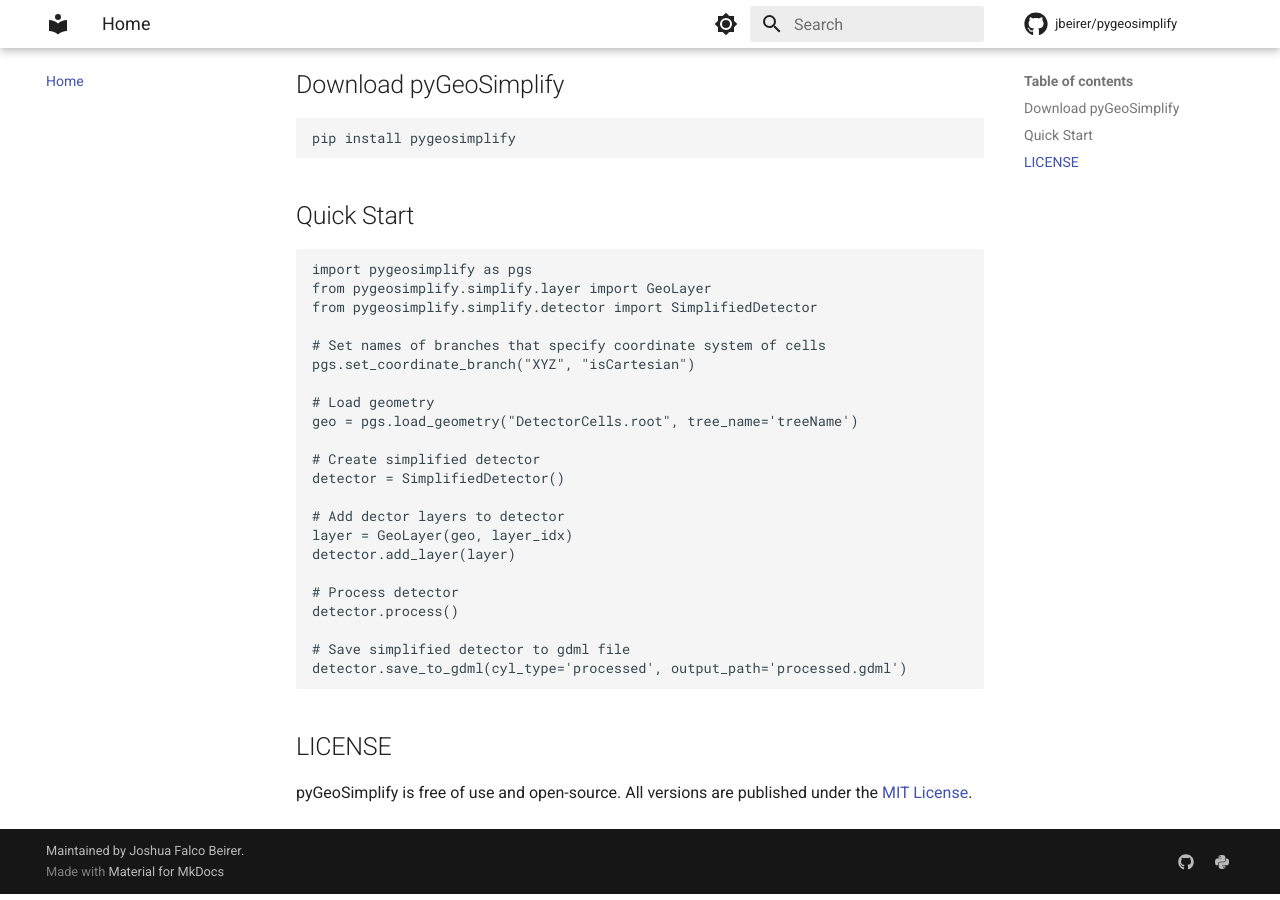
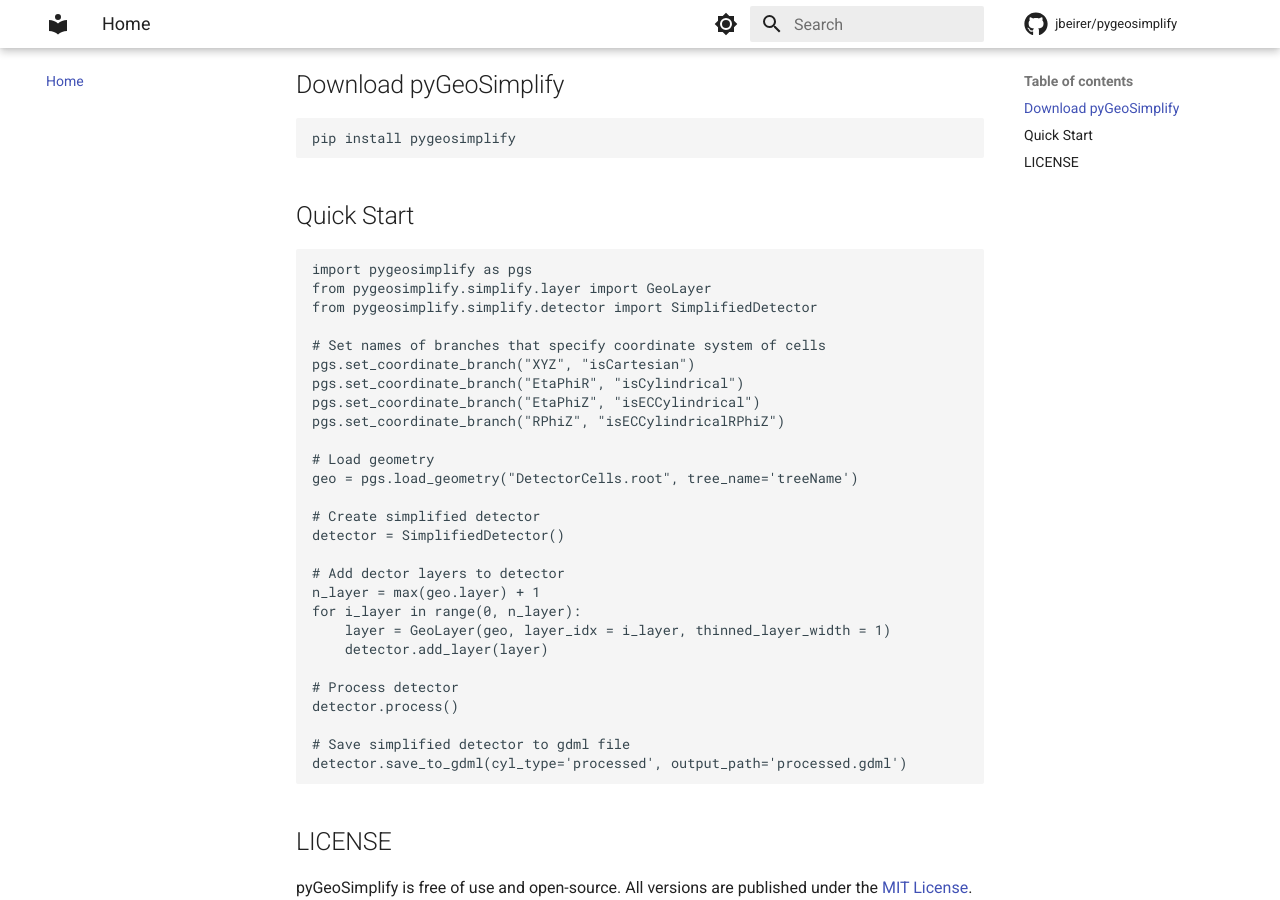
Before and after one commit to jbeirer/pygeosimplify, an MkDocs documentation site: the page built from docs/index.md, in a window 1280 px wide and 900 px high, scrolled down 577 px. Built offline with MkDocs 1.6.1 and Material for MkDocs 9.7.7, drawn with Linux system fonts in a browser that asks for light colours; comment, search, counter and statistics services are not loaded.

Commit message:
Update index.md

```diff
--- a/docs/index.md
+++ b/docs/index.md
@@ -24,6 +25,9 @@ from pygeosimplify.simplify.detector import SimplifiedDetector
 
 # Set names of branches that specify coordinate system of cells
 pgs.set_coordinate_branch("XYZ", "isCartesian")
+pgs.set_coordinate_branch("EtaPhiR", "isCylindrical")
+pgs.set_coordinate_branch("EtaPhiZ", "isECCylindrical")
+pgs.set_coordinate_branch("RPhiZ", "isECCylindricalRPhiZ")
 
 # Load geometry
 geo = pgs.load_geometry("DetectorCells.root", tree_name='treeName')
@@ -32,8 +36,10 @@ geo = pgs.load_geometry("DetectorCells.root", tree_name='treeName')
 detector = SimplifiedDetector()
 
 # Add dector layers to detector
-layer = GeoLayer(geo, layer_idx)
-detector.add_layer(layer)
+n_layer = max(geo.layer) + 1
+for i_layer in range(0, n_layer):
+	layer = GeoLayer(geo, layer_idx = i_layer, thinned_layer_width = 1)
+	detector.add_layer(layer)
 
 # Process detector
 detector.process()
```
Also changed, not shown: other parts of docs/index.md (+1 -0 lines).
